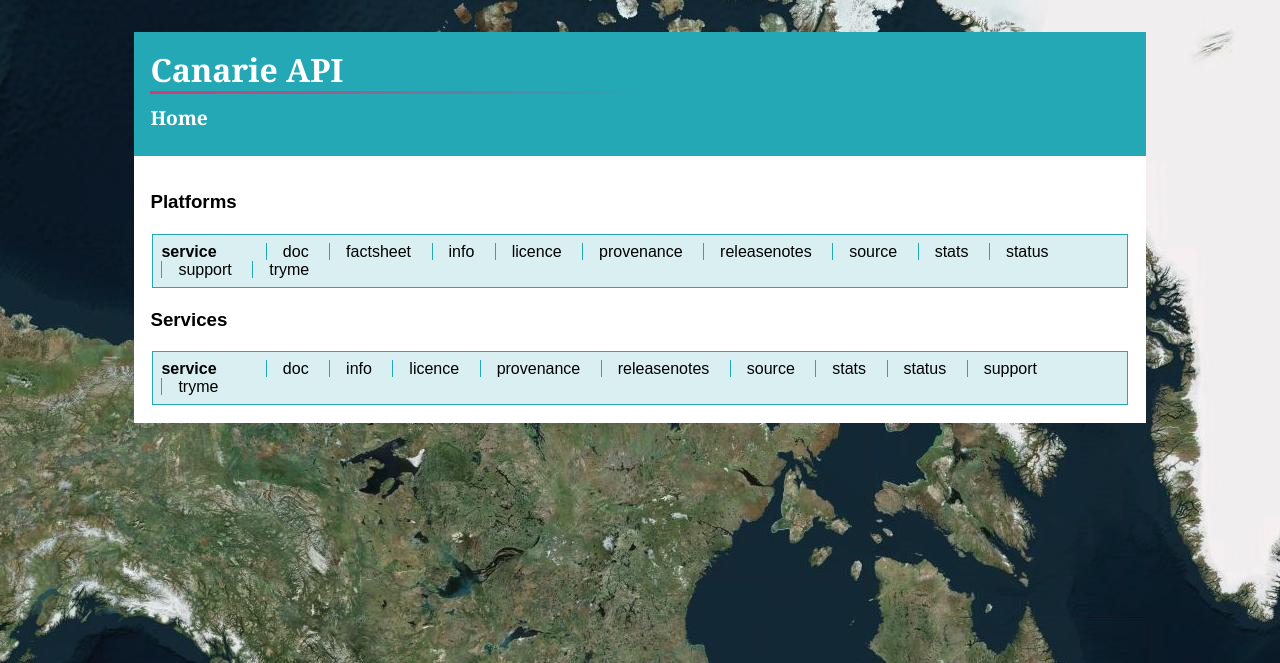
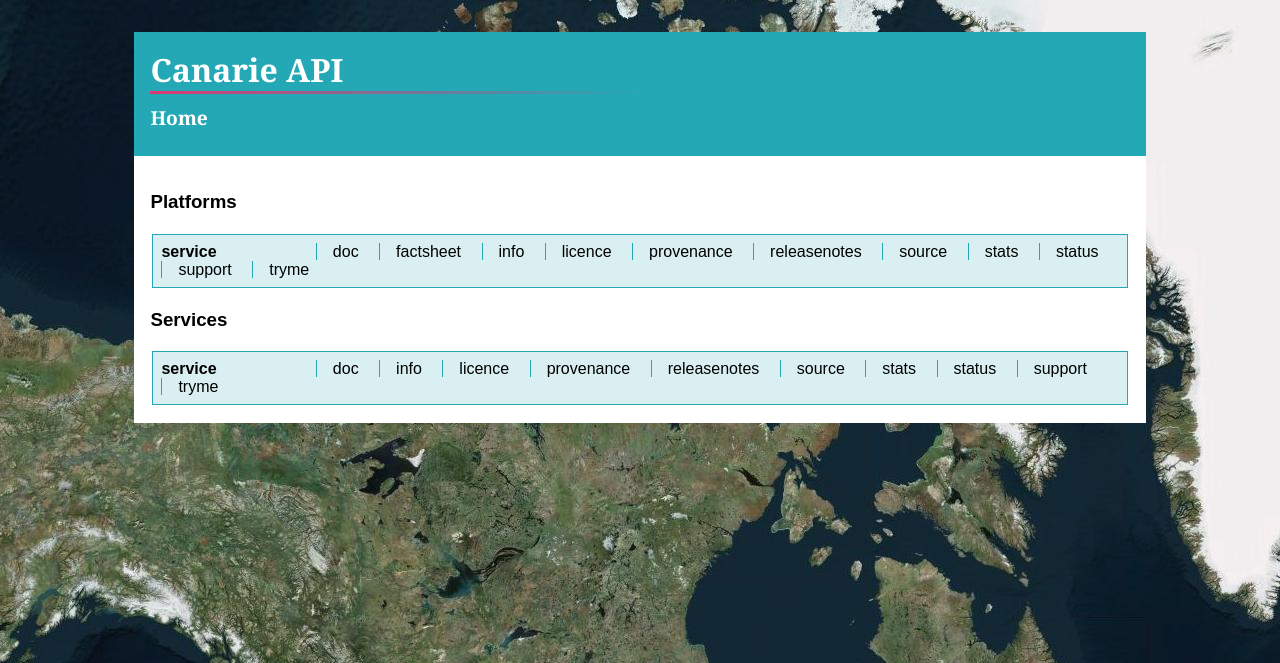
Before and after one commit to Ouranosinc/CanarieAPI, a Flask app: page / in a window 1280 px wide. Shown: the top 663 px of the page. Run offline with Flask 2, Linux system fonts and the light colour scheme.

```diff
--- a/canarieapi/static/style.css
+++ b/canarieapi/static/style.css
@@ -56,7 +56,7 @@ th {
 .page {
     margin: 2em auto;
     width: 80%;
-    max-width: 70em;
+    max-width: 80em;
 }
 
 .title {
@@ -118,7 +118,7 @@ th {
 
 .col_header {
     font-weight: bold;
-    width: 100px;
+    width: 150px;
     display: inline-block;
 }
 
```
Also changed, not shown: 1 other file.
